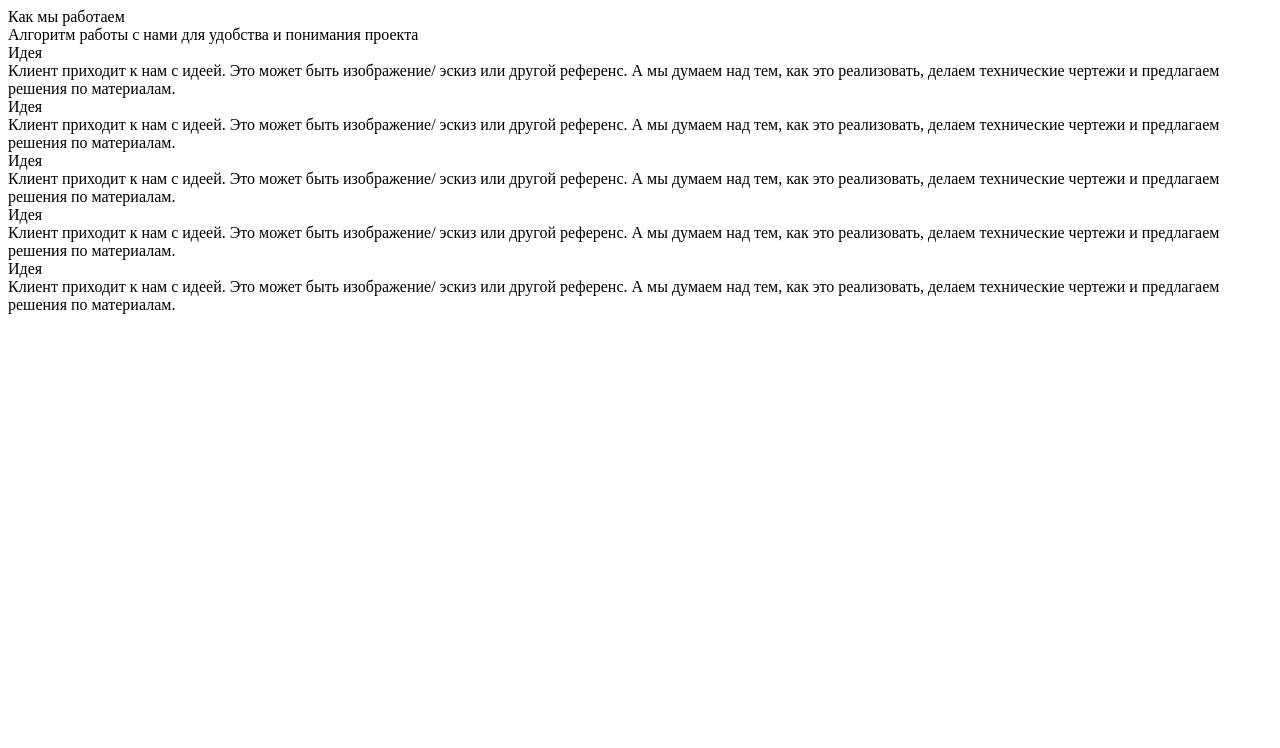
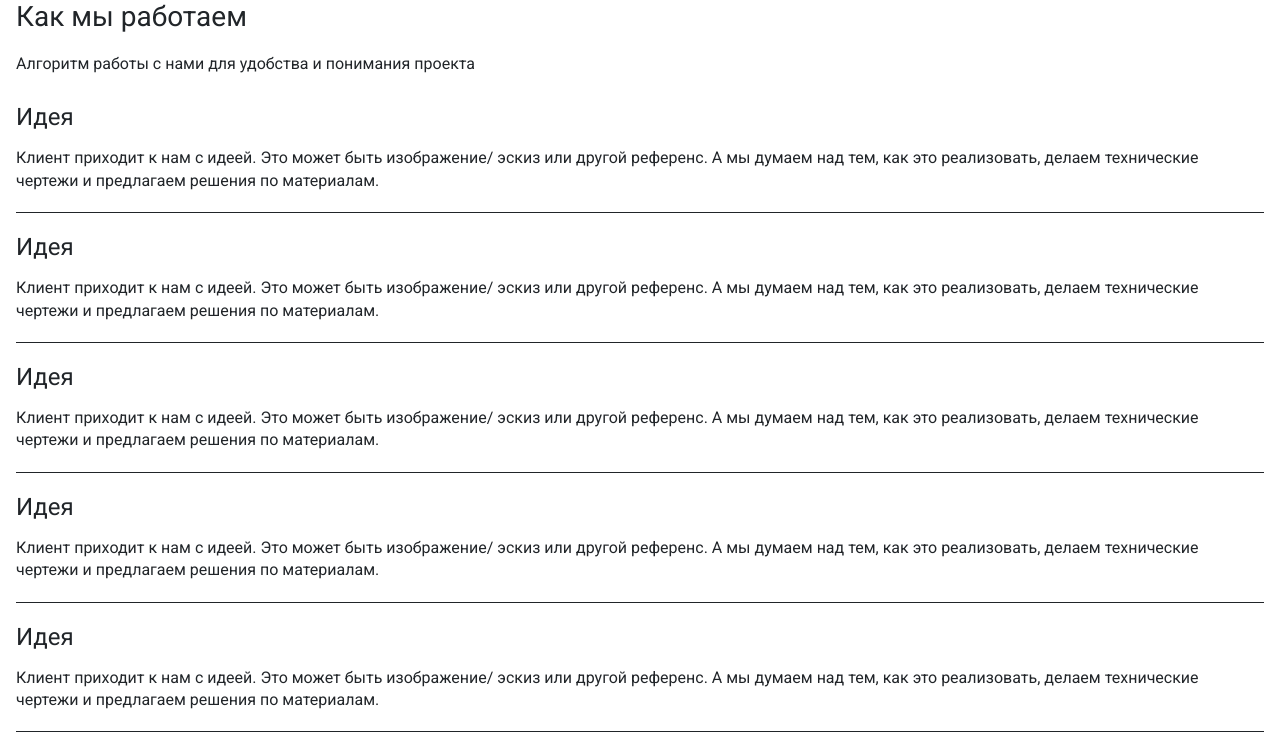
Before and after one commit to andrei89898989/aveji, a plain HTML site: page index.html in a window 1280 px wide. Drawn offline with Linux system fonts and the light colour scheme.

Commit message:
make section steps

```diff
--- a/fonts/fonts.css
+++ b/fonts/fonts.css
@@ -0,0 +1 @@
+@import url('https://fonts.googleapis.com/css2?family=Roboto:ital,wght@0,100..900;1,100..900&display=swap');
--- a/index.html
+++ b/index.html
@@ -20,32 +20,32 @@
                 </div>
                 <div class="steps__items-wr">
                     <div class="steps__items-item">
-                        <div class="steps__items-title">Идея</div>
-                        <div class="steps__items-description">
+                        <div class="steps__items-item-title">Идея</div>
+                        <div class="steps__items-item-description">
                             Клиент приходит к нам с идеей. Это может быть изображение/ эскиз или другой референс. А мы думаем над тем, как это реализовать, делаем технические чертежи и предлагаем решения по материалам.
                         </div>
                     </div>
                     <div class="steps__items-item">
-                        <div class="steps__items-title">Идея</div>
-                        <div class="steps__items-description">
+                        <div class="steps__items-item-title">Идея</div>
+                        <div class="steps__items-item-description">
                             Клиент приходит к нам с идеей. Это может быть изображение/ эскиз или другой референс. А мы думаем над тем, как это реализовать, делаем технические чертежи и предлагаем решения по материалам.
                         </div>
                     </div>
                     <div class="steps__items-item">
-                        <div class="steps__items-title">Идея</div>
-                        <div class="steps__items-description">
+                        <div class="steps__items-item-title">Идея</div>
+                        <div class="steps__items-item-description">
                             Клиент приходит к нам с идеей. Это может быть изображение/ эскиз или другой референс. А мы думаем над тем, как это реализовать, делаем технические чертежи и предлагаем решения по материалам.
                         </div>
                     </div>
                     <div class="steps__items-item">
-                        <div class="steps__items-title">Идея</div>
-                        <div class="steps__items-description">
+                        <div class="steps__items-item-title">Идея</div>
+                        <div class="steps__items-item-description">
                             Клиент приходит к нам с идеей. Это может быть изображение/ эскиз или другой референс. А мы думаем над тем, как это реализовать, делаем технические чертежи и предлагаем решения по материалам.
                         </div>
                     </div>
                     <div class="steps__items-item">
-                        <div class="steps__items-title">Идея</div>
-                        <div class="steps__items-description">
+                        <div class="steps__items-item-title">Идея</div>
+                        <div class="steps__items-item-description">
                             Клиент приходит к нам с идеей. Это может быть изображение/ эскиз или другой референс. А мы думаем над тем, как это реализовать, делаем технические чертежи и предлагаем решения по материалам.
                         </div>
                     </div>
--- a/styles/index.css
+++ b/styles/index.css
@@ -0,0 +1,15 @@
+*
+{
+    padding: 0;
+    margin: 0;
+    font-family: "Roboto", sans-serif;
+    box-sizing: border-box;
+    color: #212529;
+}
+
+.container
+{
+    max-width: 1408px;
+    padding: 0 16px;
+    margin: 0 auto;
+}
--- a/styles/steps.css
+++ b/styles/steps.css
@@ -0,0 +1,56 @@
+.steps
+{
+    display: grid;
+    grid-template-columns: repeat(1, 1fr);
+    gap: 20px;
+}
+
+.steps__title { font-size: 28px; }
+
+.steps__items-description
+{
+    font-size: 16px;
+    line-height: 140%;
+    margin-bottom: 28px;
+}
+
+.steps__items-wr
+{
+    display: flex;
+    flex-direction: column;
+    gap: 20px;
+}
+
+.steps__items-item
+{
+    display: grid;
+    grid-template-columns: 1fr;
+    gap: 16px;
+    padding-bottom: 20px;
+    border-bottom: 1px solid #212529;
+}
+
+.steps__items-item-title { font-size: 24px; }
+
+.steps__items-item-description
+{
+    font-size: 16px;
+    line-height: 140%;
+}
+
+@media (min-width: 1400px)
+{
+    .steps
+    {
+        grid-template-columns: repeat(2, 1fr);
+        gap: 30px;
+    }
+
+    .steps__items-item
+    {
+        grid-template-columns: repeat(2, 1fr);
+        gap: 20px;
+    }
+
+    .steps__items-description { margin-bottom: 44px; }
+}
```
